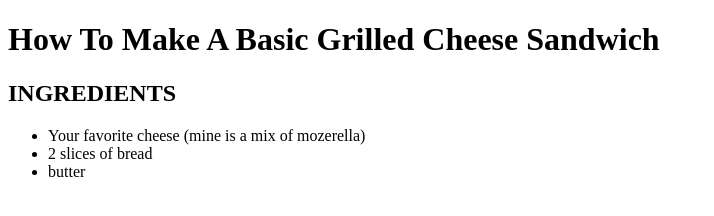
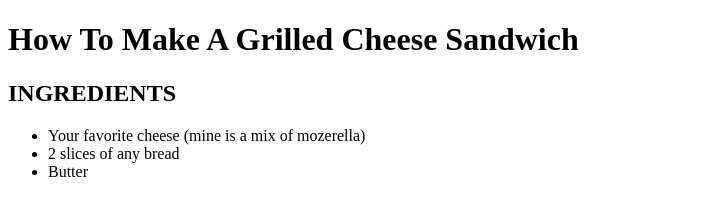
Before and after one commit to danimadj/danimadj.github.io, a plain HTML site: page index.html in a window 1280 px wide. Shown: the whole page, without its empty margins (0-714 px from the left). Drawn offline with Linux system fonts and the light colour scheme.

Commit message:
Update index.html

```diff
--- a/index.html
+++ b/index.html
@@ -1,14 +1,16 @@
 <!DOCTYPE html>
 
 <html>
-
-<h1>How To Make A Basic Grilled Cheese Sandwich</h1>
+<head>
+  <title>how to make a grilled cheese sandwich</title>
+</head>
+<h1>How To Make A Grilled Cheese Sandwich</h1>
 
 <h2>INGREDIENTS</h2>
 <ul>
   <li>Your favorite cheese (mine is a mix of mozerella)</li>
-  <li>2 slices of bread</li>
-  <li>butter</li>
+  <li>2 slices of any bread</li>
+  <li>Butter</li>
 </ul>
 
 
```
